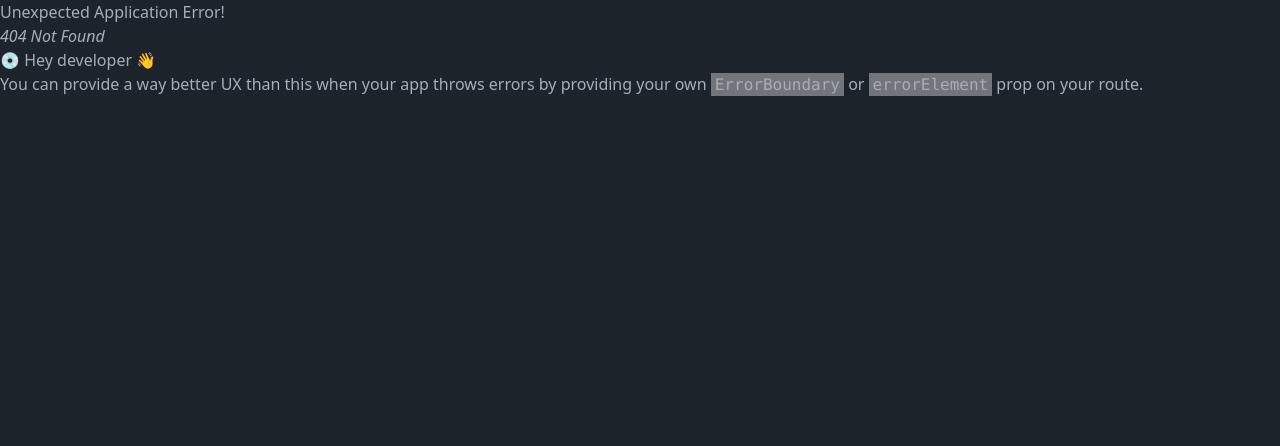
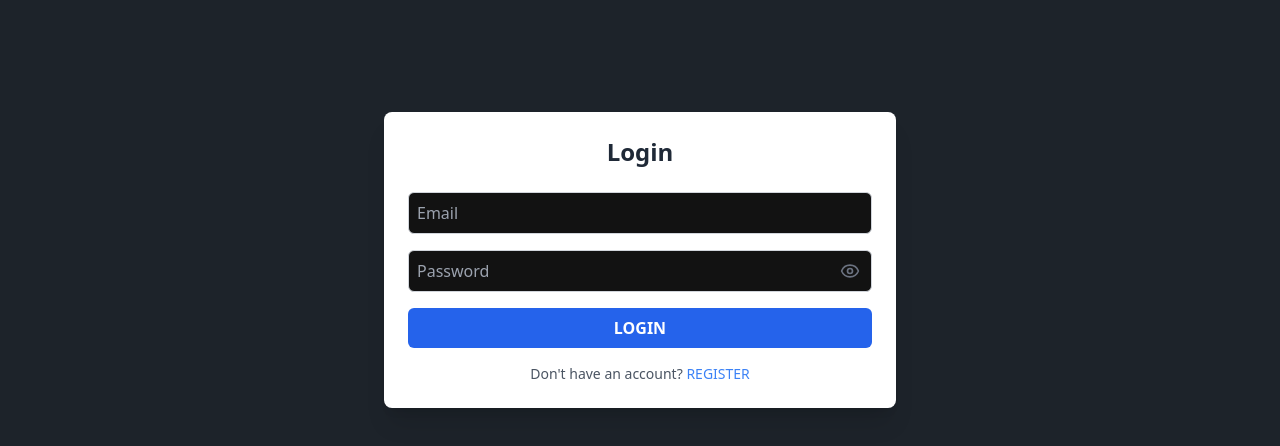
Before and after one commit to LochinbekKarimov2006/8_6_dar, a React (Vite) app: page /login in a window 1280 px wide. Before the commit this address had no page. Shown: the top 446 px of the page. Built offline with nearby package versions, Linux system fonts and the light colour scheme.

Commit message:
kichik ozgartirishlar

```diff
--- a/src/App.jsx
+++ b/src/App.jsx
@@ -1,5 +1,5 @@
-import React, { useState } from 'react';
-import { createBrowserRouter, RouterProvider } from 'react-router-dom';
+import React, { useContext, useEffect, useState } from 'react';
+import { createBrowserRouter, Navigate, RouterProvider } from 'react-router-dom';
 import MainLayout from './layout/MainLayout';
 import MainLeaut2 from './layout/MainLeaut2';
 import Home from './pages/Home';
@@ -7,14 +7,24 @@ import AboutUser from './pages/User';
 import Data from './pages/Data';
 import Data2 from './pages/Data2';
 import Qoshish from './pages/Qoshish';
+import Provayder from './components/Provayder';
+import Login from './pages/Login';
+import Register from './pages/Register';
+import { MyContext } from './context/useContext';
 
 function App() {
-  const [data, setData] = useState(false);
-
+  const [data, setData] = useState(true);
+  const [user,setUser]=useState(null)
+  const { value, setValue } = useContext(MyContext);
+  useEffect(()=>{
+    setUser(value)
+  },[value])
   const router = createBrowserRouter([
     {
       path: '/',
-      element: data ? <MainLayout /> : <MainLeaut2 />,
+      element:<Provayder user={user}>
+        data ? <MainLayout /> : <MainLeaut2 />,
+      </Provayder>,
       children: [
         {
           path: '/',
@@ -34,6 +44,14 @@ function App() {
         },
       ],
     },
+    {
+      path:"/login",
+      element :user?<Navigate to="/"/>:<Login/>
+    },
+    {
+      path:"/sigin",
+      element:user?<Navigate to="/"/>:<Register/>
+    }
   ]);
 
   return <RouterProvider router={router} />;
--- /dev/null
+++ b/src/components/Provayder.jsx
@@ -0,0 +1,12 @@
+import React from 'react';
+import { Navigate } from 'react-router-dom';
+
+function Provayder({ user, children }) { // children argumentini qo'shish
+  if (user) {
+    return children; // Foydalanuvchi mavjud bo'lsa, children qaytariladi
+  } else {
+    return <Navigate to="/login" />; // Foydalanuvchi mavjud bo'lmasa, login sahifasiga yo'naltiriladi
+  }
+}
+
+export default Provayder;
--- /dev/null
+++ b/src/context/useContext.jsx
@@ -0,0 +1,14 @@
+// useContext.jsx
+import React, { createContext, useState } from 'react';
+
+export const MyContext = createContext();
+
+export const MyProvider = ({ children }) => {
+    const [value, setValue] = useState(null); // Misol uchun
+
+    return (
+        <MyContext.Provider value={{ value, setValue }}>
+            {children}
+        </MyContext.Provider>
+    );
+};
--- a/src/main.jsx
+++ b/src/main.jsx
@@ -1,10 +1,13 @@
-import React from 'react'
-import ReactDOM from 'react-dom/client'
-import App from './App.jsx'
-import './index.css'
-import "./App.css"
+// index.jsx
+import React from 'react';
+import ReactDOM from 'react-dom/client';
+import App from './App.jsx';
+import './index.css';
+import './App.css';
+import { MyProvider } from './context/useContext.jsx'; // .js dan .jsx ga o'zgartiring
+
 ReactDOM.createRoot(document.getElementById('root')).render(
-  <React.StrictMode>
-    <App />
-  </React.StrictMode>,
-)
+    <MyProvider>
+        <App />
+    </MyProvider>
+);
--- a/src/pages/Login.jsx
+++ b/src/pages/Login.jsx
@@ -1,7 +1,8 @@
-import React, { useState } from "react";
+import React, { useContext, useState } from "react";
 import { useNavigate, Link } from "react-router-dom";
 import { Eye, EyeOff } from "lucide-react";
 import axios from "axios";
+import { MyContext } from "../context/useContext";
 
 const Login = () => {
   const [showPassword, setShowPassword] = useState(false);
@@ -12,7 +13,7 @@ const Login = () => {
   const [errors, setErrors] = useState({});
   const [isLoading, setIsLoading] = useState(false);
   const navigate = useNavigate();
-
+  const { value, setValue } = useContext(MyContext);
   const handleChange = (e) => {
     const { name, value } = e.target;
     setFormData((prevData) => ({
@@ -58,6 +59,8 @@ const Login = () => {
         console.log("Login successful:", response.data);
 
         if (response.data.token) {
+          setValue(response.data.token)
+          console.log(response.data.token);
           localStorage.setItem("token", response.data.token);
           console.log("Token saved to localStorage");
         } else {
@@ -143,7 +146,7 @@ const Login = () => {
 
       <p className="mt-4 text-center text-sm text-gray-600">
         Don't have an account?{" "}
-        <Link to="/register" className="text-blue-500">
+        <Link to="/sigin" className="text-blue-500">
           REGISTER
         </Link>
       </p>
```
